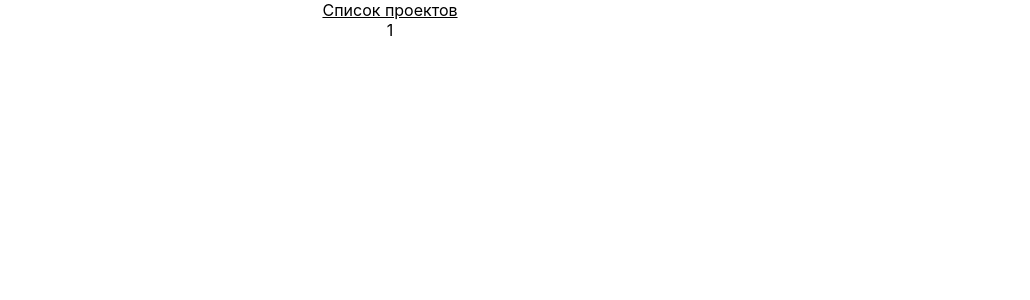
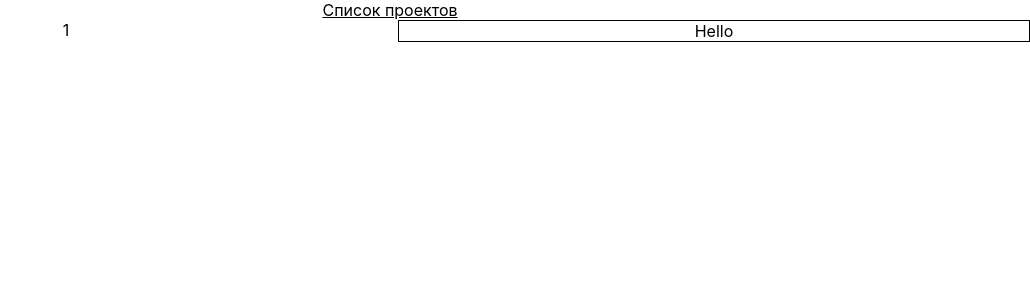
Before and after one commit to vkuznetsoff/todo-app-new, a React (Create React App) app: page /projects/1 in a window 1280 px wide. Shown: the top 300 px of the page, without its empty margins (250-1280 px from the left). Built offline with nearby package versions, Linux system fonts and the light colour scheme.

Commit message:
Add dnd-react and create drag Todo

```diff
--- a/package.json
+++ b/package.json
@@ -11,6 +11,8 @@
     "@types/react": "^18.0.25",
     "@types/react-dom": "^18.0.9",
     "react": "^18.2.0",
+    "react-dnd": "^16.0.1",
+    "react-dnd-html5-backend": "^16.0.1",
     "react-dom": "^18.2.0",
     "react-redux": "^8.0.5",
     "react-router": "^6.4.3",
--- a/src/components/Project/Project.tsx
+++ b/src/components/Project/Project.tsx
@@ -2,6 +2,7 @@ import React, { FC } from "react";
 import { useParams } from "react-router";
 import { IProject } from "../../redux/stroreTypes";
 import "./Project.css";
+import Todo from "./../Todo/Todo";
 
 // const Project: FC<{ project: IProject }> = ({ project }) => {
 const Project = () => {
@@ -12,6 +13,9 @@ const Project = () => {
     <div className="project">
       <div className="projectcontainer">
         <div>{projectID}</div>
+        <div className="todos">
+          <Todo />
+        </div>
       </div>
     </div>
   );
--- /dev/null
+++ b/src/components/Todo/Todo.css
@@ -0,0 +1,3 @@
+.todo {
+  border: 1px solid;
+}
--- /dev/null
+++ b/src/components/Todo/Todo.tsx
@@ -0,0 +1,34 @@
+import "./Todo.css";
+import { useDrag } from "react-dnd";
+
+const Todo = () => {
+  const [{ isDragging }, drag, dragPreview] = useDrag(() => ({
+    type: "BOX",
+    collect: (monitor) => ({
+      isDragging: monitor.isDragging(),
+    }),
+  }));
+
+  return (
+    <div
+      ref={dragPreview}
+      style={{
+        opacity: isDragging ? 0.1 : 1,
+        background: isDragging ? "green" : "none",
+      }}
+    >
+      <div
+        ref={drag}
+        style={{
+          opacity: isDragging ? 0.5 : 1,
+          background: isDragging ? "blue" : "none",
+        }}
+        className="todo"
+      >
+        Hello
+      </div>
+    </div>
+  );
+};
+
+export default Todo;
--- a/src/index.tsx
+++ b/src/index.tsx
@@ -5,6 +5,8 @@ import App from "./App";
 import reportWebVitals from "./reportWebVitals";
 import { Provider } from "react-redux";
 import store from "./redux/store";
+import { DndProvider } from "react-dnd";
+import { HTML5Backend } from "./../node_modules/react-dnd-html5-backend/dist/index";
 
 const root = ReactDOM.createRoot(
   document.getElementById("root") as HTMLElement
@@ -12,7 +14,9 @@ const root = ReactDOM.createRoot(
 root.render(
   <Provider store={store}>
     <React.StrictMode>
-      <App />
+      <DndProvider backend={HTML5Backend}>
+        <App />
+      </DndProvider>
     </React.StrictMode>
   </Provider>
 );
```
Also changed, not shown: 1 other file (tests, documents, lock files or other folders).
